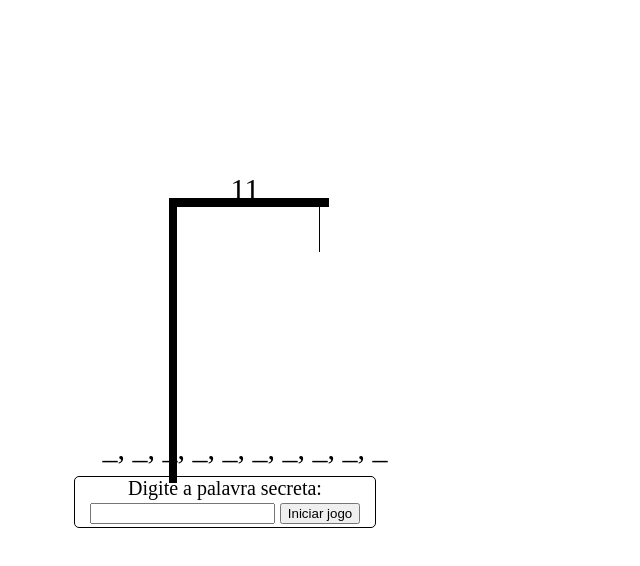
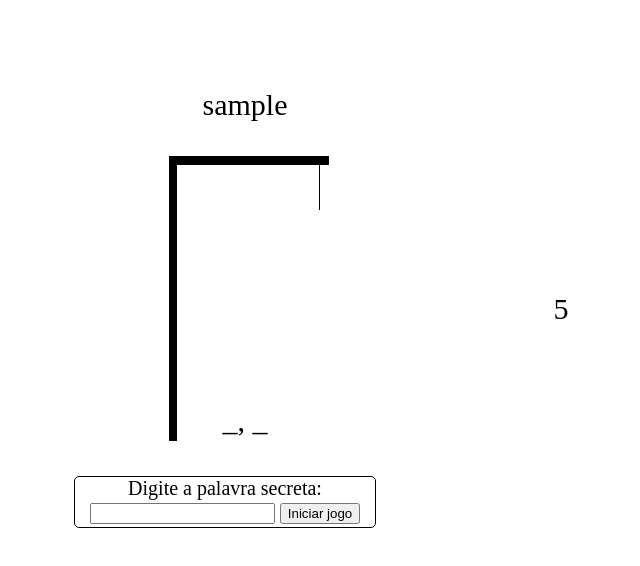
Before and after one commit to RafaelLacerdaSales/jogo-da-forca, a plain HTML site: page index.html in a window 1280 px wide. Both pictures are taken after typing "Sample" into the empty fields and a click on the button "Iniciar jogo". Shown: the whole page, without its empty margins (415-1055 px from the left). Drawn offline with Linux system fonts and the light colour scheme; files whose address does not match are found by name.

Commit message:
Update game logic and UI for Hangman: add display for wrong letters and remaining attempts, adjust styles for better layout.

```diff
--- a/index.html
+++ b/index.html
@@ -31,7 +31,10 @@
         </ul>
       </div>
       <ul class="letras__erradas">
-        <li id="letras_erradas">11</li>
+        <li id="letras_erradas"></li>
+      </ul>
+      <ul class="tentativas">
+        <li id="tentativas_numero"></li>
       </ul>
       <form class="input">
         <label for="palavra">Digite a palavra secreta:</label>
--- a/personagem.js
+++ b/personagem.js
@@ -1,8 +1,12 @@
 const btn = document.querySelector(".btn");
 const tentativaInput = document.getElementById("palavra");
 const letras_certas = document.getElementById("letras_certas");
-const palavraSecreta = "javascript";
+const letras_erradas = document.getElementById("letras_erradas");
+const palavraSecreta = "oi";
 const tentativasMax = 6;
+const tentativas = document.getElementById("tentativas_numero");
+const venceu = document.querySelector(".vitoria");
+const perdeu = document.querySelector(".perdeu");
 
 let tentativasRestantes = tentativasMax;
 
@@ -27,15 +31,16 @@ btn.addEventListener("click", function (event) {
   } else {
     letrasErradas.push(tentativa);
     tentativasRestantes--;
+    tentativas.innerHTML = tentativasRestantes;
   }
 
   letras_certas.innerHTML = letrasCorretas.join(", ");
-  console.log(`Letras erradas: ${letrasErradas.join(", ")}`);
-  console.log(`Tentativas restantes: ${tentativasRestantes}`);
+  letras_erradas.innerHTML = letrasErradas.join(", ");
 
   if (!letrasCorretas.includes("_")) {
-    console.log(`Parabéns! Você acertou: ${palavraSecreta}`);
+    // console.log(`Parabéns! Você acertou: ${palavraSecreta}`);
+    venceu.style.display = "block";
   } else if (tentativasRestantes === 0) {
-    console.log(`Fim de jogo! A palavra era: ${palavraSecreta}`);
+    perdeu.style.display = "block";
   }
 });
--- a/style.css
+++ b/style.css
@@ -104,11 +104,23 @@ h1 {
 }
 .letras {
   position: relative;
-  bottom: 22%;
+  bottom: 15%;
 }
 .letras__erradas {
   position: relative;
   bottom: 65%;
+  display: flex;
+  gap: 10px;
+  font-size: 30px;
+  flex-wrap: wrap;
+  margin-top: 20px;
+  list-style: none;
+  z-index: -1;
+}
+.tentativas {
+  position: relative;
+  bottom: 50%;
+  left: 25%;
   display: flex;
   gap: 10px;
   font-size: 30px;
```
